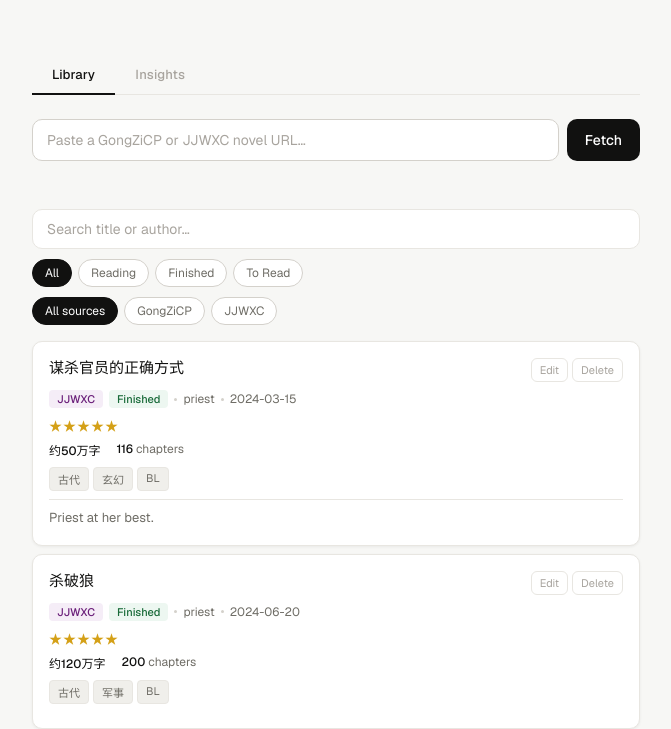
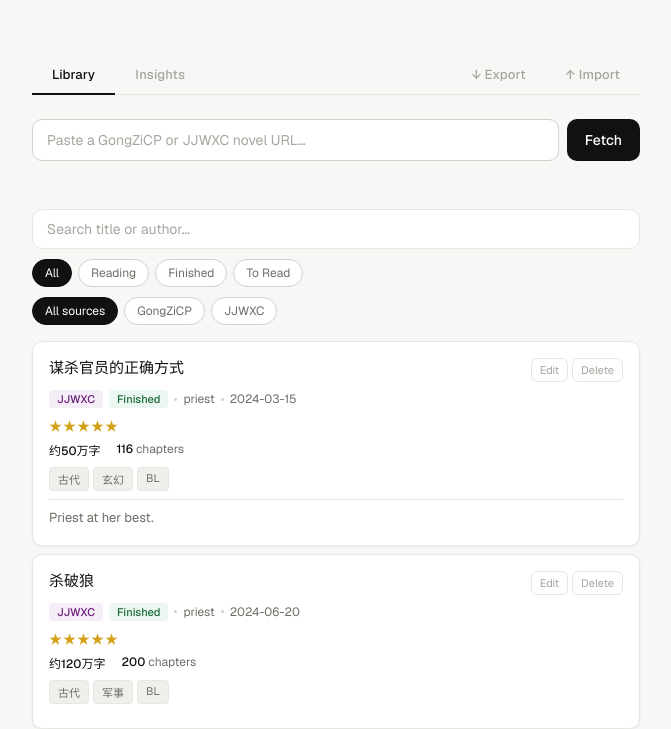
Before and after one commit to shuu-dio/novel-tracker, a website: page public/index.html in a window 1280 px wide. Shown: the part 92-821 px from the top of the page, without its empty margins (304-975 px from the left). Drawn offline with nearby package versions, Linux system fonts and the light colour scheme.

Commit message:
add export and import CSV

```diff
--- a/public/index.html
+++ b/public/index.html
@@ -197,6 +197,9 @@
   <div class="nav">
     <button class="nav-tab active" onclick="showPage('library')">Library</button>
     <button class="nav-tab" onclick="showPage('stats')">Insights</button>
+    <div style="flex:1"></div>
+    <button class="nav-tab" onclick="exportCSV()" title="Export to CSV">↓ Export</button>
+    <label class="nav-tab" style="cursor:pointer" title="Import from CSV">↑ Import<input type="file" accept=".csv" onchange="importCSV(event)" style="display:none"></label>
   </div>
 
   <!-- ── LIBRARY PAGE ── -->
@@ -615,6 +618,52 @@ function renderStatsPage() {
 }
 
 function setYear(y) { selectedYear=y; renderStatsPage(); }
+// ── Export CSV ──
+function exportCSV() {
+  const headers = ['title','author','platform','status','rating','wordCount','chapterCount','tags','dateAdded','notes','sourceUrl'];
+  const rows = novels.map(n => headers.map(h => {
+    const v = h === 'tags' ? (n.tags||[]).join(';') : (n[h]||'');
+    return '"' + String(v).replace(/"/g,'""') + '"';
+  }).join(','));
+  const csv = [headers.join(','), ...rows].join('\n');
+  const blob = new Blob([csv], {type:'text/csv;charset=utf-8;'});
+  const a = document.createElement('a');
+  a.href = URL.createObjectURL(blob);
+  a.download = '书架-novels-' + new Date().toISOString().slice(0,10) + '.csv';
+  a.click();
+}
+
+// ── Import CSV ──
+function importCSV(e) {
+  const file = e.target.files[0];
+  if (!file) return;
+  const reader = new FileReader();
+  reader.onload = (ev) => {
+    const lines = ev.target.result.split('\n').filter(l => l.trim());
+    if (lines.length < 2) return alert('CSV appears empty.');
+    const headers = lines[0].split(',').map(h => h.replace(/^"|"$/g,'').trim());
+    const imported = [];
+    for (let i = 1; i < lines.length; i++) {
+      const vals = lines[i].match(/("(?:[^"]|"")*"|[^,]*)/g).map(v => v.replace(/^"|"$/g,'').replace(/""/g,'"').trim());
+      const obj = {};
+      headers.forEach((h,j) => obj[h] = vals[j]||'');
+      if (!obj.title) continue;
+      obj.id = Date.now() + i;
+      obj.tags = obj.tags ? obj.tags.split(';').map(t=>t.trim()).filter(Boolean) : [];
+      obj.rating = parseInt(obj.rating)||0;
+      imported.push(obj);
+    }
+    if (!imported.length) return alert('No valid novels found in CSV.');
+    if (!confirm(`Import ${imported.length} novels? This will merge with your existing shelf.`)) return;
+    const existingKeys = new Set(novels.map(n => n.title + n.author));
+    const newOnes = imported.filter(n => !existingKeys.has(n.title + n.author));
+    novels = [...newOnes, ...novels];
+    save(); render();
+    alert(`Imported ${newOnes.length} new novels (${imported.length - newOnes.length} duplicates skipped).`);
+  };
+  reader.readAsText(file);
+  e.target.value = '';
+}
 
 function esc(str) { return String(str).replace(/&/g,'&amp;').replace(/"/g,'&quot;').replace(/</g,'&lt;').replace(/>/g,'&gt;'); }
 
```
